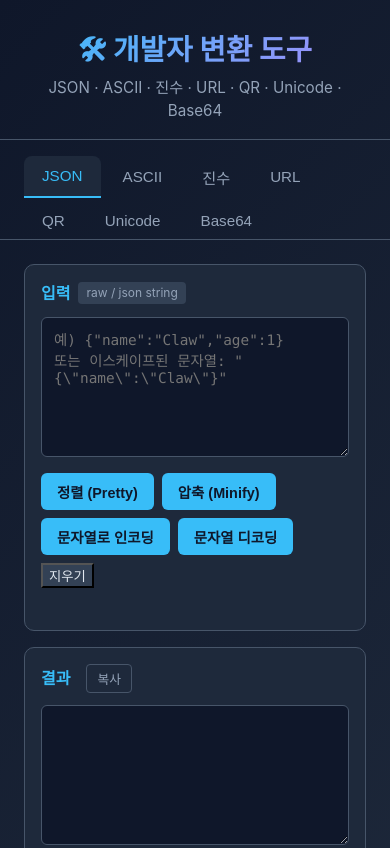
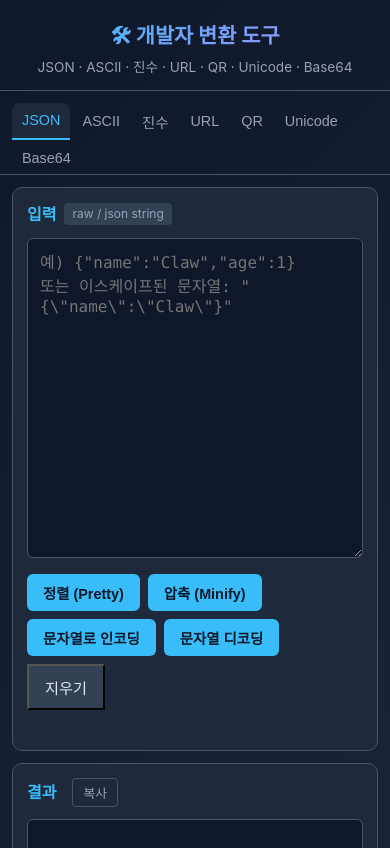
Before and after one commit to ohjingyu/JsonAscii-translate, a plain HTML site: page index.html in a window 390 px wide. Shown: the top 848 px of the page. Drawn offline with nearby package versions, Linux system fonts and the light colour scheme.

Commit message:
Improve mobile responsiveness: larger textareas, better stacking on small screens

```diff
--- a/index.html
+++ b/index.html
@@ -48,7 +48,7 @@
   .panel { display: none; }
   .panel.active { display: block; }
   .grid-2 { display: grid; grid-template-columns: 1fr 1fr; gap: 16px; }
-  @media (max-width: 768px) { .grid-2 { grid-template-columns: 1fr; } }
+  @media (max-width: 900px) { .grid-2 { grid-template-columns: 1fr; gap: 12px; } }
   .card { background: var(--panel); border: 1px solid var(--border); border-radius: 10px; padding: 16px; }
   .card h3 { margin: 0 0 12px; font-size: 1rem; color: var(--accent); display: flex; align-items: center; gap: 8px; }
   .card h3 .badge {
@@ -60,7 +60,28 @@
     border: 1px solid var(--border); border-radius: 6px; padding: 10px 12px;
     font-family: "Cascadia Code", "Consolas", "D2Coding", monospace; font-size: 0.9rem; resize: vertical;
   }
-  textarea { min-height: 140px; }
+  textarea { min-height: 180px; }
+  /* JSON 탭은 더 크게 */
+  #jsonInput, #jsonOutput { min-height: 240px; font-size: 0.95rem; }
+  @media (max-width: 768px) {
+    textarea { min-height: 200px; font-size: 1rem; }
+    #jsonInput, #jsonOutput { min-height: 280px; font-size: 1rem; }
+    input[type="text"], input[type="number"], select { font-size: 1rem; padding: 12px; }
+    button.action, button.secondary { font-size: 0.95rem; padding: 10px 16px; }
+    main { padding: 16px; }
+    .card { padding: 14px; }
+    header h1 { font-size: 1.5rem; }
+    .tab { padding: 10px 14px; font-size: 1rem; }
+  }
+  @media (max-width: 480px) {
+    .tabs { padding: 12px 12px 0; gap: 2px; }
+    .tab { padding: 8px 10px; font-size: 0.9rem; }
+    main { padding: 12px; }
+    header { padding: 20px 16px 12px; }
+    header h1 { font-size: 1.3rem; }
+    header p { font-size: 0.85rem; }
+    #jsonInput, #jsonOutput { min-height: 320px; }
+  }
   textarea:focus, input:focus, select:focus {
     outline: none; border-color: var(--accent);
     box-shadow: 0 0 0 2px rgba(56,189,248,0.2);
```
